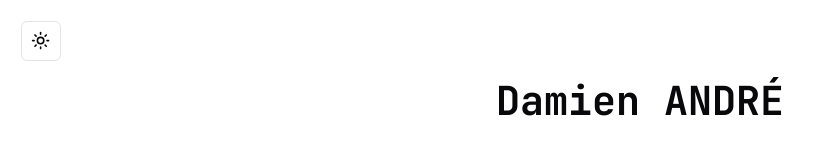
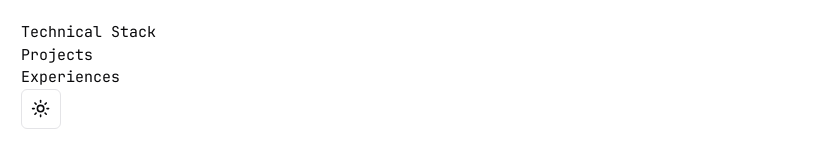
Before and after one commit to Superloup10/portfolio, a Next.js app: page /en in a window 1280 px wide. Shown: the top 143 px of the page, without its empty margins (0-823 px from the left). Built offline with nearby package versions, Linux system fonts and the light colour scheme; no server answers.

Commit message:
Add navigation menu and anchor IDs
Introduced a new navigation menu for easier site traversal and added corresponding IDs to the relevant sections for proper anchoring and accessibility.

```diff
--- a/src/components/ExperienceCard/index.tsx
+++ b/src/components/ExperienceCard/index.tsx
@@ -9,7 +9,7 @@ export default function ExperienceCard() {
     const {dictionary} = useDictionary();
     return (
         <>
-            <h3>{dictionary.experience}</h3>
+            <h3 id="experiences">{dictionary.experience}</h3>
             <ul>
                 {experiences && experiences.map(experience => (
                     <li key={experience.id}>{experience.name}</li>
--- a/src/components/Header/index.tsx
+++ b/src/components/Header/index.tsx
@@ -1,8 +1,10 @@
 import ToggleMode from "@/components/ToggleMode";
+import Menu from "@/components/Menu";
 
 export default function Header() {
     return (
         <header className="pt-[21px] px-[21px]">
+            <Menu/>
             <ToggleMode/>
         </header>
     );
--- /dev/null
+++ b/src/components/Menu/index.tsx
@@ -0,0 +1,14 @@
+"use client"
+import Link from "next/link";
+import {useDictionary} from "@/context/DictionaryContext";
+
+export default function Menu() {
+    const {dictionary} = useDictionary();
+    return (
+        <nav>
+            <ul><Link href="#stack">{dictionary.stack}</Link></ul>
+            <ul><Link href="#projects">{dictionary.project}</Link></ul>
+            <ul><Link href="#experiences">{dictionary.experience}</Link></ul>
+        </nav>
+    );
+}
--- a/src/components/ProjectCard/index.tsx
+++ b/src/components/ProjectCard/index.tsx
@@ -10,7 +10,7 @@ export default function ProjectCard() {
 
     return (
         <>
-            <h3>{dictionary.project}</h3>
+            <h3 id="projects">{dictionary.project}</h3>
             {projects && projects.map((project) => (
                 <div key={project.id} className="flex border-2 border-black dark:border-white">
                     <h4>{project.name}</h4>
--- a/src/components/SkillCard/index.tsx
+++ b/src/components/SkillCard/index.tsx
@@ -12,7 +12,7 @@ export default function SkillCard() {
     const {dictionary} = useDictionary();
     return (
         <>
-            <h3 className="mt-1.5 p-2.5">{dictionary.stack}</h3>
+            <h3 id="stack" className="mt-1.5 p-2.5">{dictionary.stack}</h3>
             <div className="grid grid-cols-2 sm:grid-cols-3 md:grid-cols-4 lg:grid-cols-6 gap-4">
                 {skills && skills.map(skill => (
                     <Link key={skill.id} href={skill.url}>
```
Also changed, not shown: next.config.mjs (+5 -3 lines).
